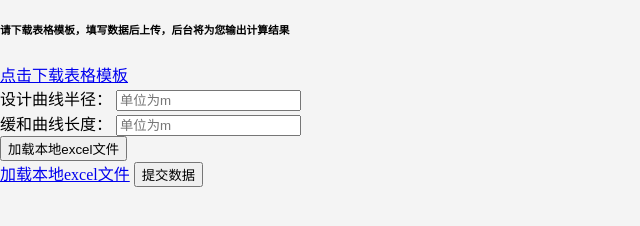
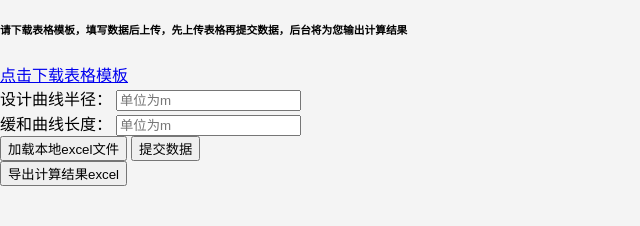
Before and after one commit to kakasearch/rtp, a plain HTML site: page views/既有线拨距计算/既有线拨距计算.html in a window 1280 px wide. Shown: the part 70-296 px from the top of the page, without its empty margins (0-640 px from the left). Drawn offline with Linux system fonts and the light colour scheme; no server answers.

Commit message:
Update 既有线拨距计算.html

```diff
--- a/views/既有线拨距计算/既有线拨距计算.html
+++ b/views/既有线拨距计算/既有线拨距计算.html
@@ -33,7 +33,7 @@
 </head>
 <body>
     <h1>欢迎使用本工具</h1>
-    <h6>请下载表格模板，填写数据后上传，后台将为您输出计算结果</h6>
+    <h6>请下载表格模板，填写数据后上传，先上传表格再提交数据，后台将为您输出计算结果</h6>
     <a href="数据输入模板.xlsx" target="_blank">点击下载表格模板</a>
     <form name="既有线拨距计算">
      <!-- 输出设计曲线半径 -->
@@ -46,8 +46,6 @@
      </div>
 	 <input type="file" id="file" style="display:none;" accept="application/vnd.openxmlformats-officedocument.spreadsheetml.sheet">
      <input type="button" value="加载本地excel文件" onclick="javascript:selectFile()">
-	 <br>
-	 <a href="javascript:selectFile()">加载本地excel文件</a>
      <input type="button" value="提交数据">
     </form>
 	<!-- 显示单元格 -->
@@ -55,6 +53,7 @@
 	<table>
 	</table>
 	</div>
+	<input type="button" value="导出计算结果excel" onclick="exportSpecialExcel()">
 	<script type="text/javascript" src="jquery.min.js"></script>
 	<script type="text/javascript" src="xlsx.core.min.js"></script>
 	<script type="text/javascript">
@@ -243,17 +242,14 @@
 
 	function exportSpecialExcel() {
 		var aoa = [
-			['主要信息', null, null, '其它信息'], // 特别注意合并的地方后面预留2个null
-			['姓名', '性别', '年龄', '注册时间'],
-			['张三', '男', 18, new Date()],
-			['李四', '女', 22, new Date()]
+			['恭喜你获得成就：无米之炊', null, null, null], // 小彩蛋
 		];
 		var sheet = XLSX.utils.aoa_to_sheet(aoa);
 		sheet['!merges'] = [
 			// 设置A1-C1的单元格合并
 			{s: {r: 0, c: 0}, e: {r: 0, c: 2}}
 		];
-		openDownloadDialog(sheet2blob(sheet), '单元格合并示例.xlsx');
+		openDownloadDialog(sheet2blob(sheet), '计算结果（仅供参考）.xlsx');
 	}
 	</script>
 
```
